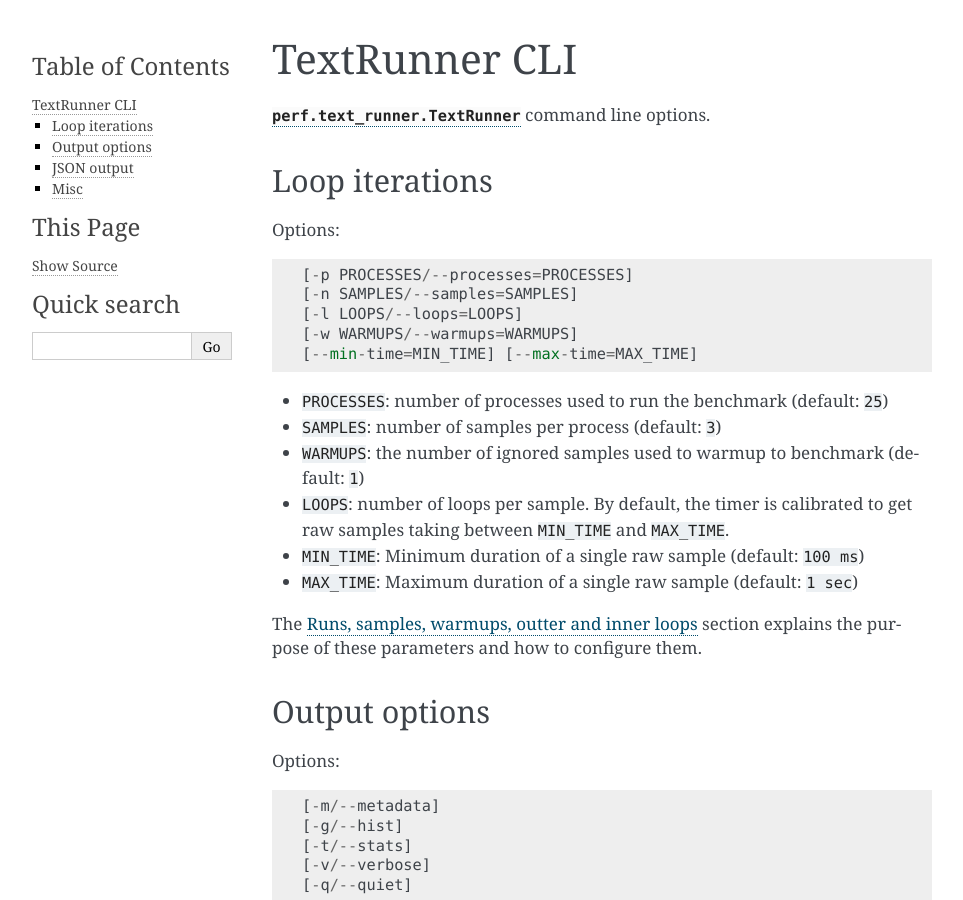
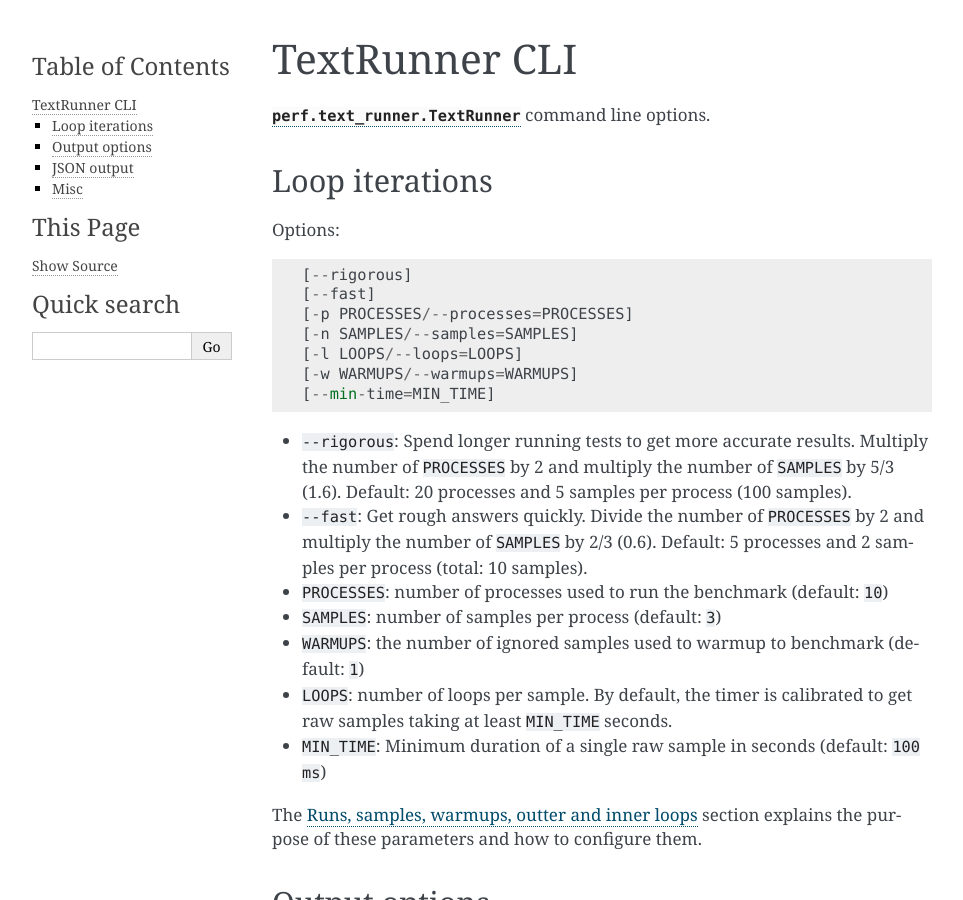
Before and after one commit to psf/pyperf, a Sphinx documentation site: the page built from doc/text_runner.rst, in a window 1280 px wide and 900 px high. Shown: the whole window, without its empty margins (148-1111 px from the left). Built offline with Sphinx 7.4.7, drawn with Linux system fonts in a browser that asks for light colours.

Commit message:
add --fast and --rigorous options

```diff
--- a/TODO.rst
+++ b/TODO.rst
@@ -1,6 +1,8 @@
 TODO
 ====
 
+* rework parameters (processes, samples, loops) depending on max time,
+  not hardcoded parameters
 * perf CLI: support suites, not only benchmarks
 * use the calibration at the first warmup sample in raw mode
 * limit the number of processes when a single sample takes 5 seconds
--- a/doc/text_runner.rst
+++ b/doc/text_runner.rst
@@ -10,22 +10,31 @@ Loop iterations
 
 Options::
 
+    [--rigorous]
+    [--fast]
     [-p PROCESSES/--processes=PROCESSES]
     [-n SAMPLES/--samples=SAMPLES]
     [-l LOOPS/--loops=LOOPS]
     [-w WARMUPS/--warmups=WARMUPS]
-    [--min-time=MIN_TIME] [--max-time=MAX_TIME]
+    [--min-time=MIN_TIME]
 
+* ``--rigorous``: Spend longer running tests to get more accurate results.
+  Multiply the number of ``PROCESSES`` by 2 and multiply the number of
+  ``SAMPLES`` by 5/3 (1.6). Default: 20 processes and 5 samples per process
+  (100 samples).
+* ``--fast``: Get rough answers quickly. Divide the number of ``PROCESSES`` by
+  2 and multiply the number of ``SAMPLES`` by 2/3 (0.6). Default: 5 processes
+  and 2 samples per process (total: 10 samples).
 * ``PROCESSES``: number of processes used to run the benchmark
-  (default: ``25``)
+  (default: ``10``)
 * ``SAMPLES``: number of samples per process
   (default: ``3``)
 * ``WARMUPS``: the number of ignored samples used to warmup to benchmark
   (default: ``1``)
 * ``LOOPS``: number of loops per sample. By default, the timer is calibrated
-  to get raw samples taking between ``MIN_TIME`` and ``MAX_TIME``.
-* ``MIN_TIME``: Minimum duration of a single raw sample (default: ``100 ms``)
-* ``MAX_TIME``: Maximum duration of a single raw sample (default: ``1 sec``)
+  to get raw samples taking at least ``MIN_TIME`` seconds.
+* ``MIN_TIME``: Minimum duration of a single raw sample in seconds
+  (default: ``100 ms``)
 
 The :ref:`Runs, samples, warmups, outter and inner loops <loops>` section
 explains the purpose of these parameters and how to configure them.
```
Also changed, not shown: doc/changelog.rst (+8 -2 lines), 2 other files.
